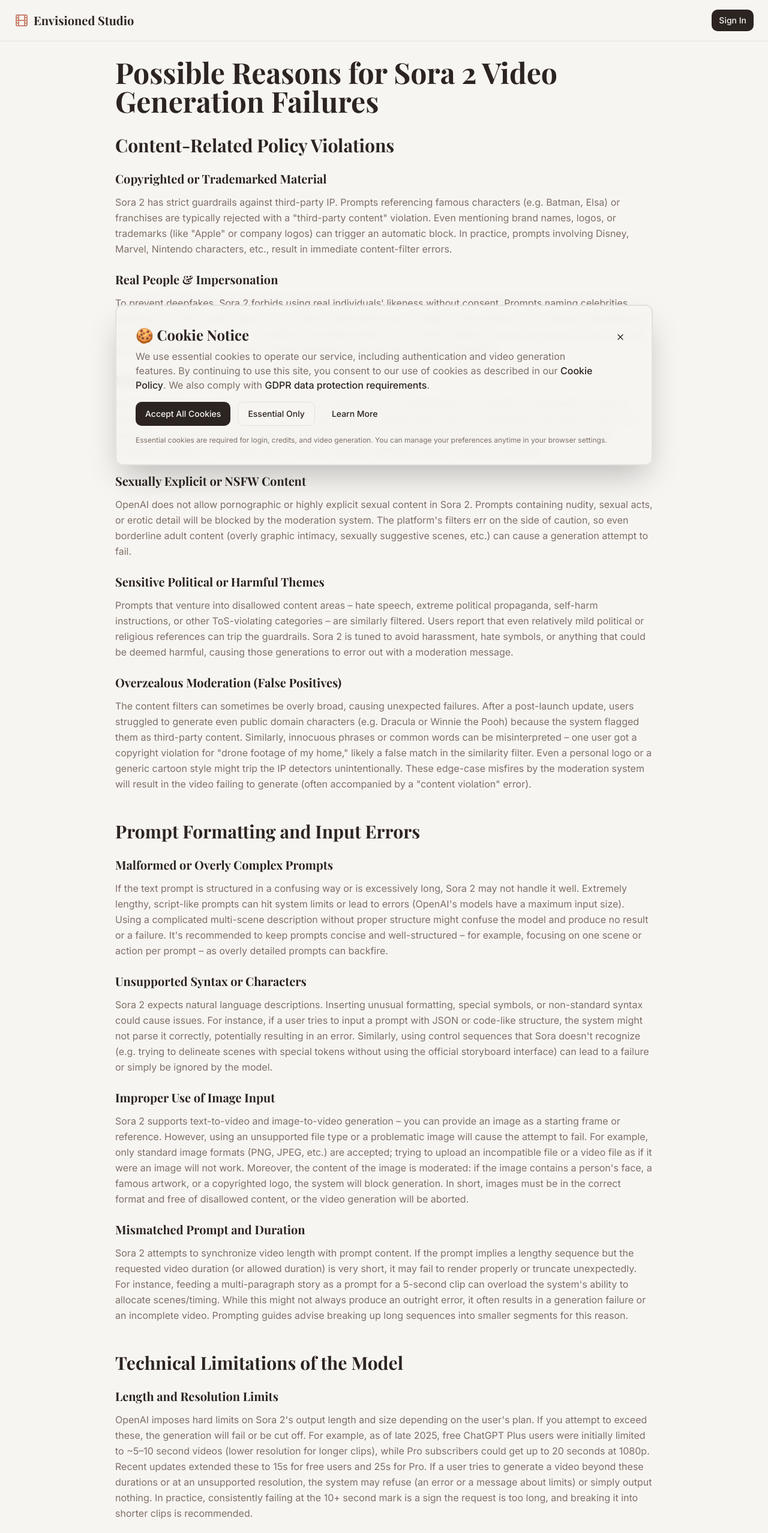
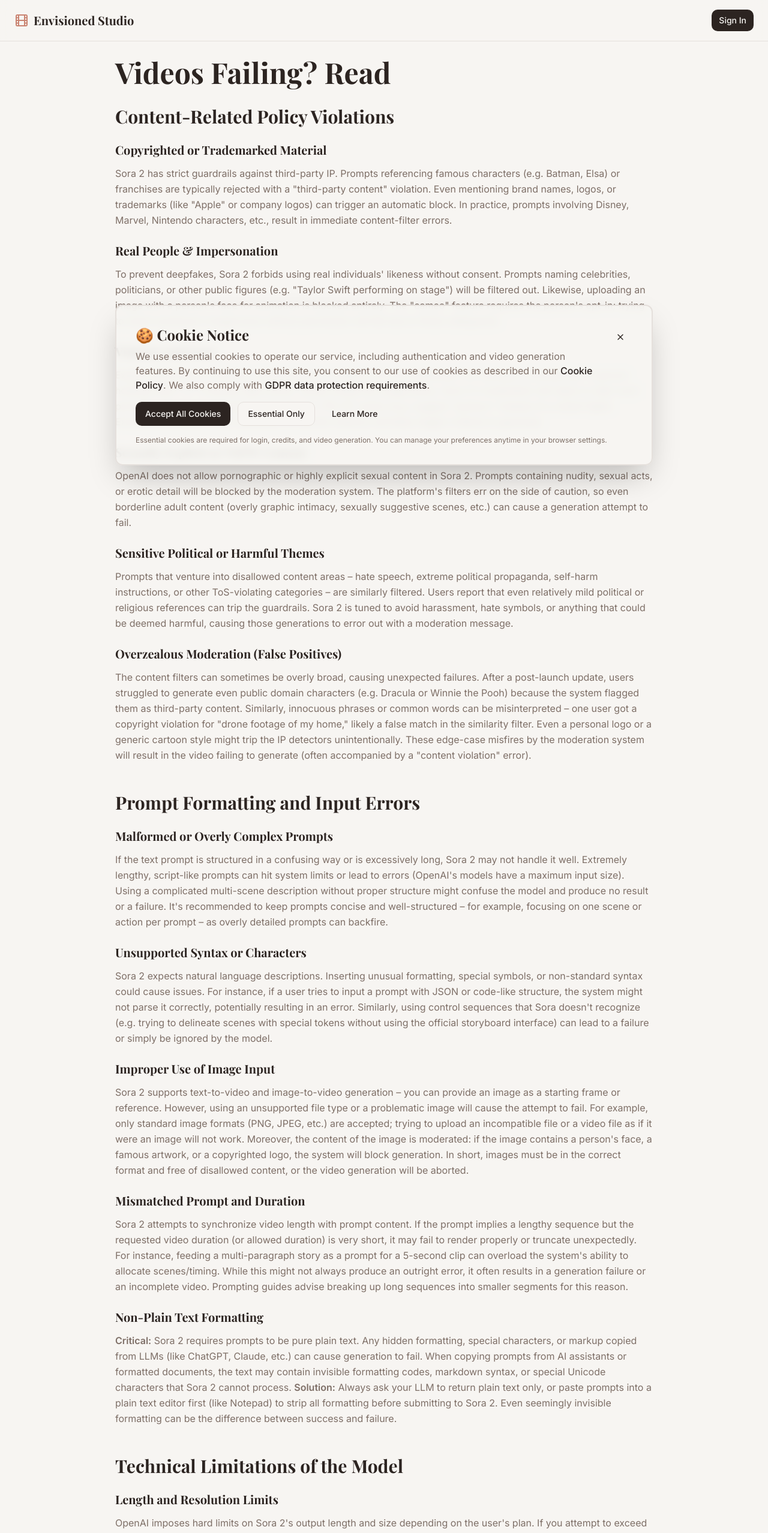
Before and after one commit to envisionedbrands/envisioned-studio-sora, a React (Vite) app: page /failed-videos in a window 1280 px wide. Shown: the top 2556 px of the page at 60% size. Built offline with nearby package versions, Linux system fonts and the light colour scheme.

Commit message:
Refactor FailedVideos page

```diff
--- a/src/pages/FailedVideos.tsx
+++ b/src/pages/FailedVideos.tsx
@@ -8,7 +8,7 @@ const FailedVideos = () => {
       <main className="container mx-auto px-4 md:px-6 pt-24 pb-16">
         <article className="max-w-4xl mx-auto prose prose-invert">
           <h1 className="text-4xl md:text-5xl font-serif font-bold mb-8 text-foreground">
-            Possible Reasons for Sora 2 Video Generation Failures
+            Videos Failing? Read
           </h1>
 
           <section className="mb-12">
@@ -112,6 +112,15 @@ const FailedVideos = () => {
                 </h3>
                 <p className="text-muted-foreground leading-relaxed">
                   Sora 2 attempts to synchronize video length with prompt content. If the prompt implies a lengthy sequence but the requested video duration (or allowed duration) is very short, it may fail to render properly or truncate unexpectedly. For instance, feeding a multi-paragraph story as a prompt for a 5-second clip can overload the system's ability to allocate scenes/timing. While this might not always produce an outright error, it often results in a generation failure or an incomplete video. Prompting guides advise breaking up long sequences into smaller segments for this reason.
+                </p>
+              </div>
+
+              <div>
+                <h3 className="text-xl font-semibold mb-3 text-foreground">
+                  Non-Plain Text Formatting
+                </h3>
+                <p className="text-muted-foreground leading-relaxed">
+                  <strong>Critical:</strong> Sora 2 requires prompts to be pure plain text. Any hidden formatting, special characters, or markup copied from LLMs (like ChatGPT, Claude, etc.) can cause generation to fail. When copying prompts from AI assistants or formatted documents, the text may contain invisible formatting codes, markdown syntax, or special Unicode characters that Sora 2 cannot process. <strong>Solution:</strong> Always ask your LLM to return plain text only, or paste prompts into a plain text editor first (like Notepad) to strip all formatting before submitting to Sora 2. Even seemingly invisible formatting can be the difference between success and failure.
                 </p>
               </div>
             </div>
```
